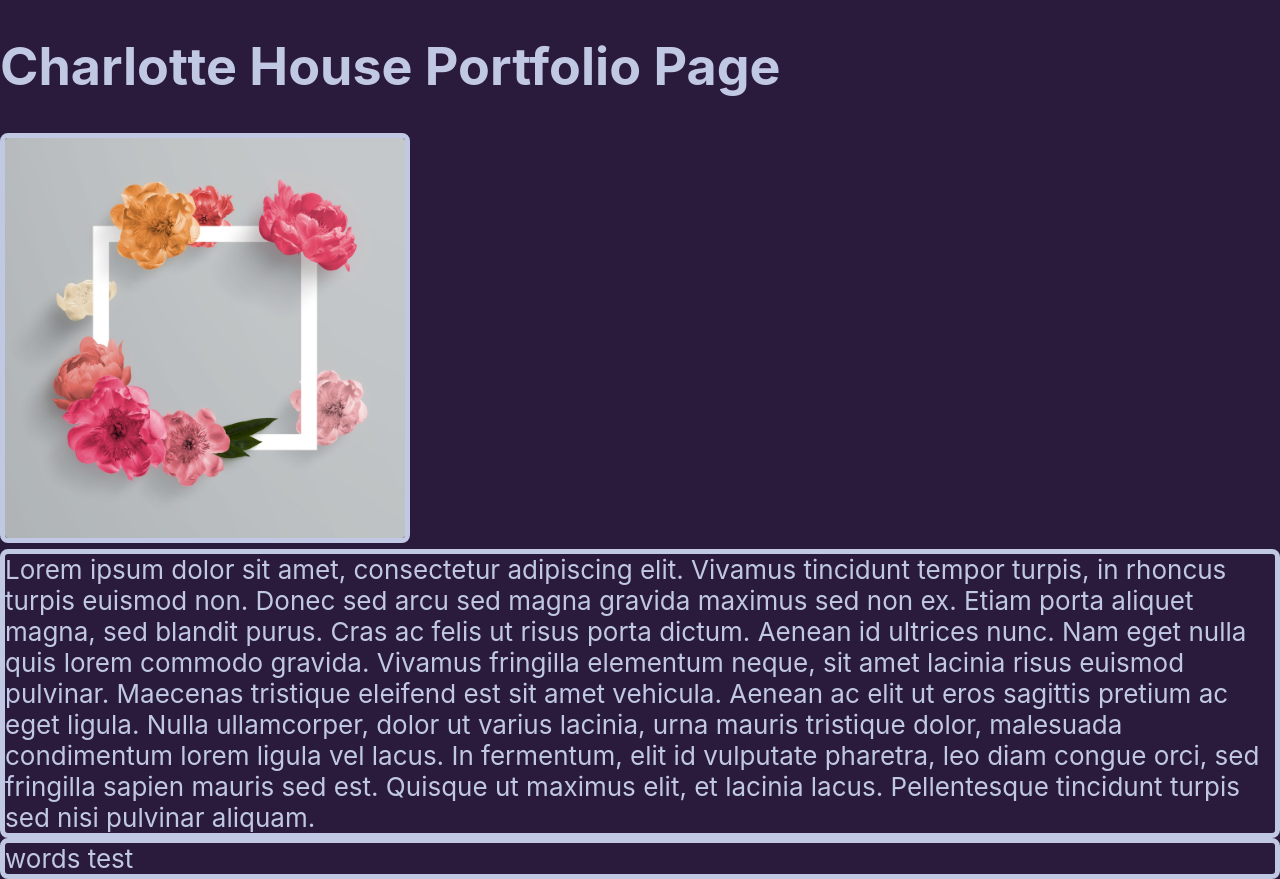
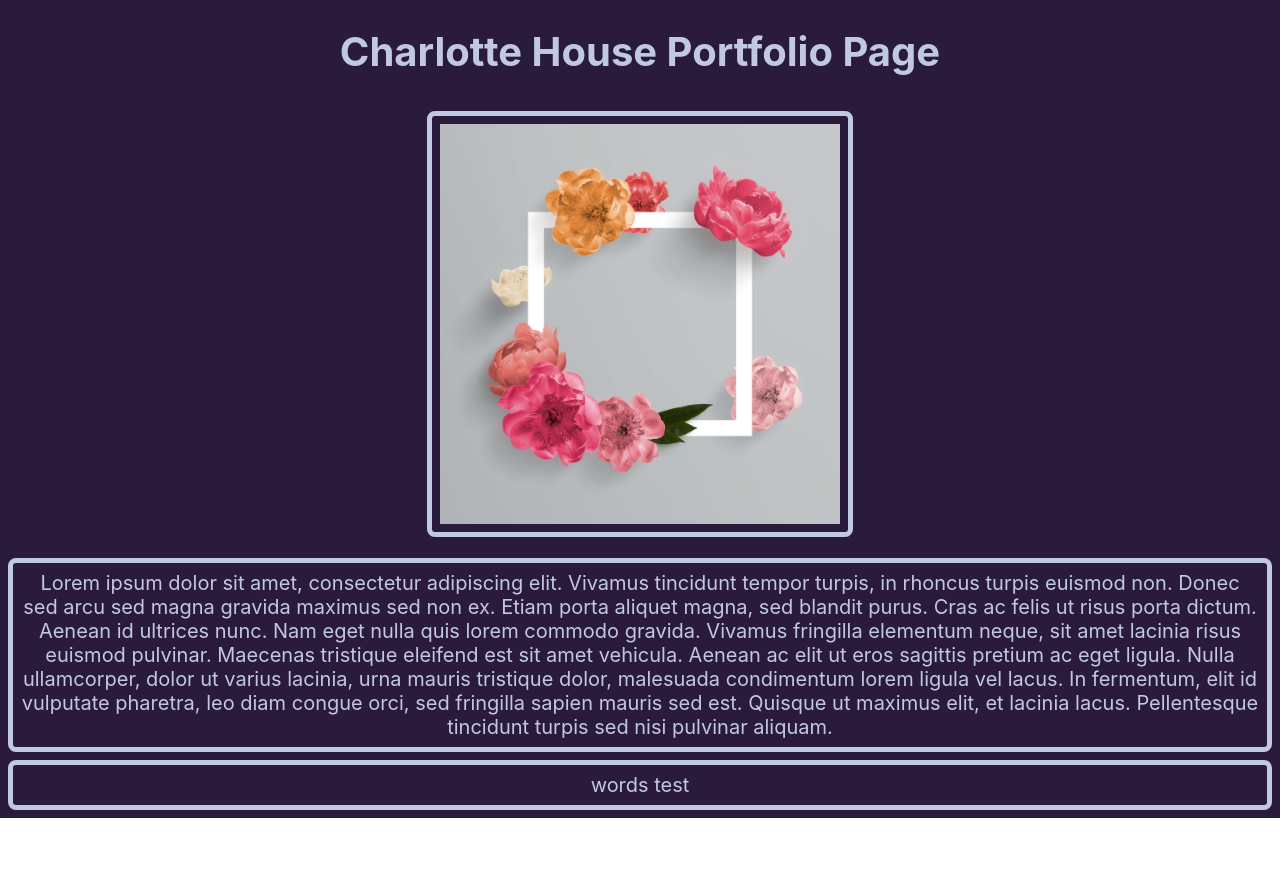
Before and after one commit to lottieh/MyWebpage, a React (Create React App) app: page / in a window 1280 px wide. After the commit the page ends 818 px from the top, so only its background shows below. Built offline with nearby package versions, Linux system fonts and the light colour scheme.

Commit message:
tidy up CSS

```diff
--- a/src/App.css
+++ b/src/App.css
@@ -1,29 +1,28 @@
+.container{
+  width: 100%;
+}
 .App {
   background-color: #2a1b3D;
   min-height: 100vh;
   display: flex;
-  flex-direction: column;
+  flex-wrap: wrap;
   align-items: center;
   justify-content: center;
-  font-size: calc(10px + 2vmin);
+  text-align: center;
+  font-size: 20px;
   color: #c1c8e4;
 }
 
-.App-link {
-  color: #61dafb;
-}
 
 .boxed {
   border-style: solid;
   border-width: thick;
   border-radius: 8px;
+  padding: 8px;
+  margin: 8px;
 
 }
-@keyframes App-logo-spin {
-  from {
-    transform: rotate(0deg);
-  }
-  to {
-    transform: rotate(360deg);
-  }
+
+.project-title{
+font-size:20px ;
 }
```
